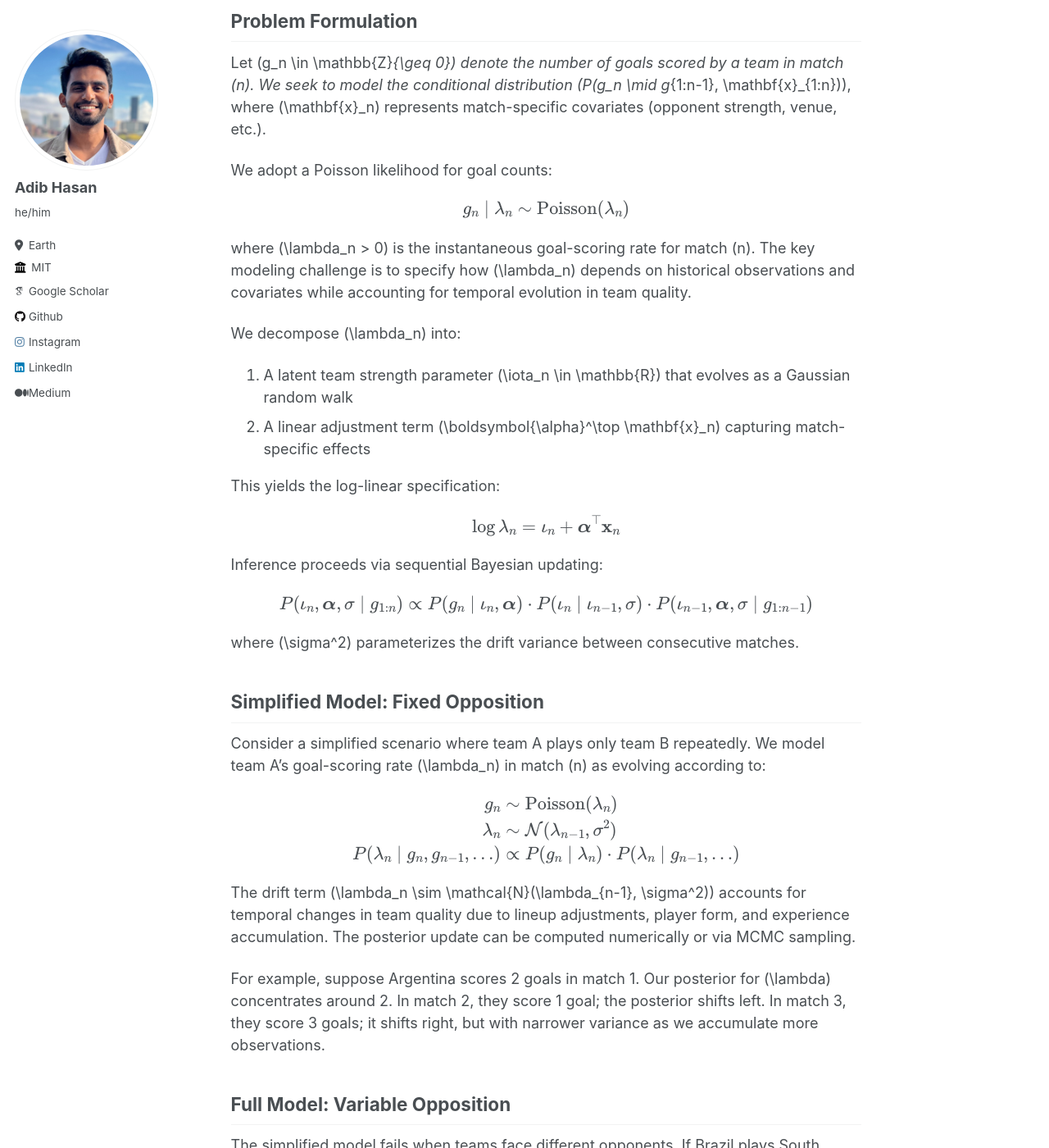
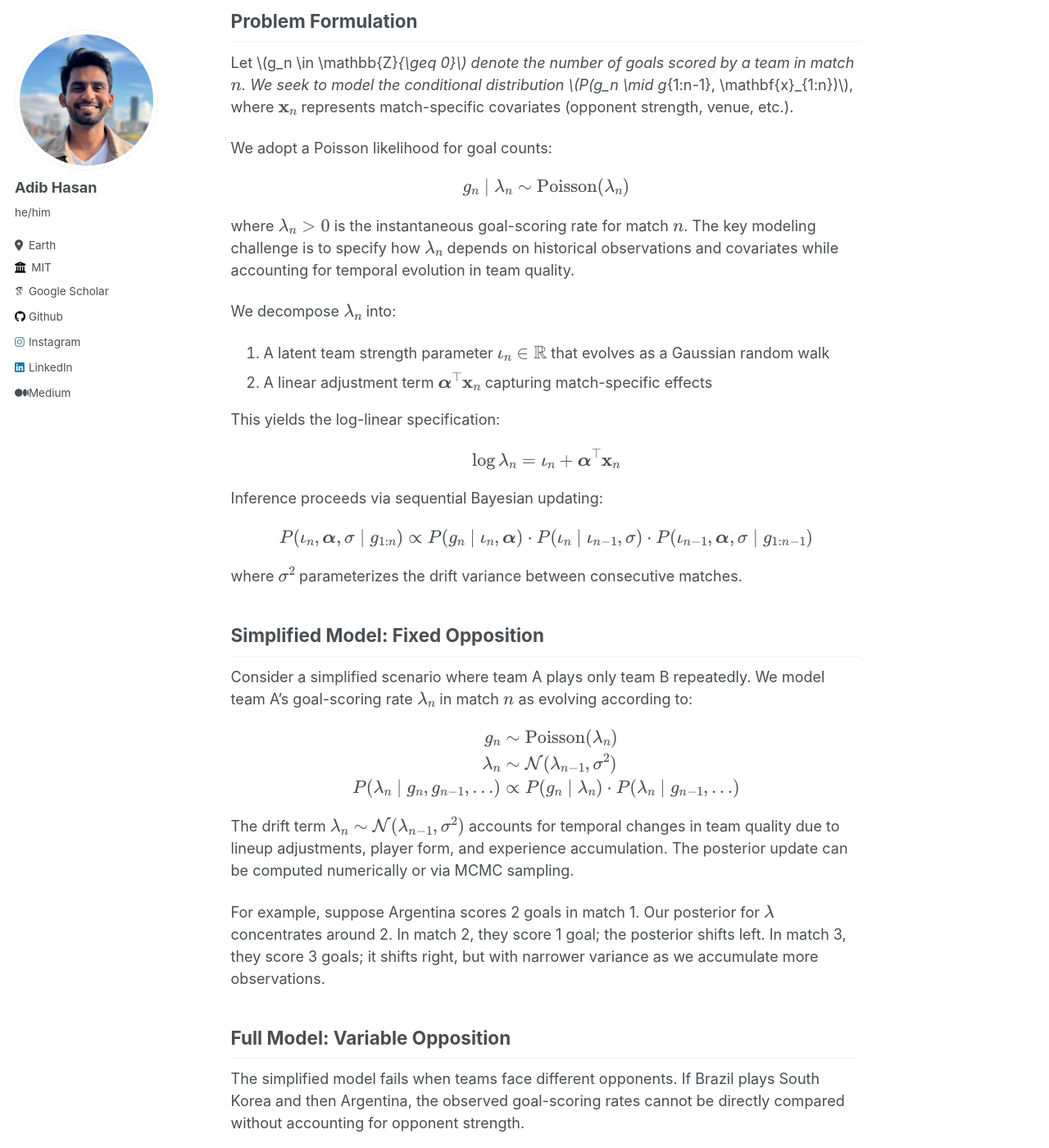
Before and after one commit to Neehan/neehan.github.io, a Jekyll site: the page built from _blog/bayesian-soccer-score.md, in a window 1280 px wide and 1400 px high, scrolled down 569 px. Shown: the whole window at 82% size. Built offline with Jekyll 4.4.1, drawn with Linux system fonts in a browser that asks for light colours; some web fonts are replaced; some of the changed text lies outside the part shown.

Commit message:
added bayesian soccer score

```diff
--- a/_blog/bayesian-soccer-score.md
+++ b/_blog/bayesian-soccer-score.md
@@ -11,7 +11,7 @@ I develop a probabilistic framework for predicting soccer match outcomes by mode
 
 ## Problem Formulation
 
-Let \(g_n \in \mathbb{Z}_{\geq 0}\) denote the number of goals scored by a team in match \(n\). We seek to model the conditional distribution \(P(g_n \mid g_{1:n-1}, \mathbf{x}_{1:n})\), where \(\mathbf{x}_n\) represents match-specific covariates (opponent strength, venue, etc.).
+Let \\(g_n \in \mathbb{Z}_{\geq 0}\\) denote the number of goals scored by a team in match \\(n\\). We seek to model the conditional distribution \\(P(g_n \mid g_{1:n-1}, \mathbf{x}_{1:n})\\), where \\(\mathbf{x}_n\\) represents match-specific covariates (opponent strength, venue, etc.).
 
 We adopt a Poisson likelihood for goal counts:
 
@@ -21,11 +21,11 @@ g_n \mid \lambda_n \sim \text{Poisson}(\lambda_n)
 
 $$
 
-where \(\lambda_n > 0\) is the instantaneous goal-scoring rate for match \(n\). The key modeling challenge is to specify how \(\lambda_n\) depends on historical observations and covariates while accounting for temporal evolution in team quality.
+where \\(\lambda_n > 0\\) is the instantaneous goal-scoring rate for match \\(n\\). The key modeling challenge is to specify how \\(\lambda_n\\) depends on historical observations and covariates while accounting for temporal evolution in team quality.
 
-We decompose \(\lambda_n\) into:
-1. A latent team strength parameter \(\iota_n \in \mathbb{R}\) that evolves as a Gaussian random walk
-2. A linear adjustment term \(\boldsymbol{\alpha}^\top \mathbf{x}_n\) capturing match-specific effects
+We decompose \\(\lambda_n\\) into:
+1. A latent team strength parameter \\(\iota_n \in \mathbb{R}\\) that evolves as a Gaussian random walk
+2. A linear adjustment term \\(\boldsymbol{\alpha}^\top \mathbf{x}_n\\) capturing match-specific effects
 
 This yields the log-linear specification:
 
@@ -43,11 +43,11 @@ P(\iota_n, \boldsymbol{\alpha}, \sigma \mid g_{1:n}) \propto P(g_n \mid \iota_n,
 
 $$
 
-where \(\sigma^2\) parameterizes the drift variance between consecutive matches.
+where \\(\sigma^2\\) parameterizes the drift variance between consecutive matches.
 
 ## Simplified Model: Fixed Opposition
 
-Consider a simplified scenario where team A plays only team B repeatedly. We model team A's goal-scoring rate \(\lambda_n\) in match \(n\) as evolving according to:
+Consider a simplified scenario where team A plays only team B repeatedly. We model team A's goal-scoring rate \\(\lambda_n\\) in match \\(n\\) as evolving according to:
 
 $$
 
@@ -59,21 +59,21 @@ P(\lambda_n \mid g_n, g_{n-1},\ldots) &\propto P(g_n\mid\lambda_n) \cdot P(\lamb
 
 $$
 
-The drift term \(\lambda_n \sim \mathcal{N}(\lambda_{n-1}, \sigma^2)\) accounts for temporal changes in team quality due to lineup adjustments, player form, and experience accumulation. The posterior update can be computed numerically or via MCMC sampling.
+The drift term \\(\lambda_n \sim \mathcal{N}(\lambda_{n-1}, \sigma^2)\\) accounts for temporal changes in team quality due to lineup adjustments, player form, and experience accumulation. The posterior update can be computed numerically or via MCMC sampling.
 
-For example, suppose Argentina scores 2 goals in match 1. Our posterior for \(\lambda\) concentrates around 2. In match 2, they score 1 goal; the posterior shifts left. In match 3, they score 3 goals; it shifts right, but with narrower variance as we accumulate more observations.
+For example, suppose Argentina scores 2 goals in match 1. Our posterior for \\(\lambda\\) concentrates around 2. In match 2, they score 1 goal; the posterior shifts left. In match 3, they score 3 goals; it shifts right, but with narrower variance as we accumulate more observations.
 
 ## Full Model: Variable Opposition
 
 The simplified model fails when teams face different opponents. If Brazil plays South Korea and then Argentina, the observed goal-scoring rates cannot be directly compared without accounting for opponent strength.
 
 We decompose team performance into:
-1. **Intrinsic strength** \(\iota_n\): Team quality against a standardized baseline opponent
+1. **Intrinsic strength** \\(\iota_n\\): Team quality against a standardized baseline opponent
 2. **Match-specific adjustments**: Covariates capturing opponent strength, match importance, venue effects, and player availability
 
-Let \(\mathbf{x}_n\) denote the covariate vector for match \(n\), including:
-- ELO rating difference \(E_n\)
-- Match importance \(m_n\) (e.g., World Cup vs. friendly)
+Let \\(\mathbf{x}_n\\) denote the covariate vector for match \\(n\\), including:
+- ELO rating difference \\(E_n\\)
+- Match importance \\(m_n\\) (e.g., World Cup vs. friendly)
 - Key player availability indicators
 - Home advantage
 
@@ -101,24 +101,24 @@ g_n &\sim \text{Poisson}(\lambda_n)
 $$
 
 Prior specification rationale:
-- **Coefficient prior** \(\mathcal{N}(0, 2^2)\): Appears weakly informative, but the exponential link function amplifies the effect. A coefficient two standard deviations from zero scales \(\lambda_n\) by a factor in \([e^{-4}, e^4] \approx [0.02, 54.6]\).
-- **Drift variance** \(\text{Gamma}(0.5, 1)\): Mean and variance of 0.5 reflect the expectation of gradual evolution in team strength between consecutive matches.
-- **Initial strength** \(\mathcal{N}(0.4, 0.7^2)\): World Cup matches average 2.8 goals total, suggesting approximately 1.4 goals per team. Setting \(\iota_0 \approx \log(1.4) \approx 0.34\) with moderate uncertainty.
+- **Coefficient prior** \\(\mathcal{N}(0, 2^2)\\): Appears weakly informative, but the exponential link function amplifies the effect. A coefficient two standard deviations from zero scales \\(\lambda_n\\) by a factor in \\([e^{-4}, e^4] \approx [0.02, 54.6]\\).
+- **Drift variance** \\(\text{Gamma}(0.5, 1)\\): Mean and variance of 0.5 reflect the expectation of gradual evolution in team strength between consecutive matches.
+- **Initial strength** \\(\mathcal{N}(0.4, 0.7^2)\\): World Cup matches average 2.8 goals total, suggesting approximately 1.4 goals per team. Setting \\(\iota_0 \approx \log(1.4) \approx 0.34\\) with moderate uncertainty.
 
 ## Results: Argentina vs. Australia
 
 I fit separate models for Argentina and Australia using historical match data from [eloratings.net](http://eloratings.net). Posterior inference was performed over a discretized parameter space of 200 × 200 × 400 = 16 million configurations.
 
 **Inferred model parameters for Argentina:**
-- \(\alpha_1\) (ELO coefficient): Large positive value, confirming that rating differentials strongly predict goal-scoring rates.
-- \(\alpha_2\) (match importance): Small negative coefficient, suggesting Argentina scores marginally fewer goals in high-stakes matches, likely due to facing stronger opposition in tournaments.
-- \(\iota_n\) trajectory: The 2002 and 2006 national teams exhibited peak intrinsic strength in recent history.
+- \\(\alpha_1\\) (ELO coefficient): Large positive value, confirming that rating differentials strongly predict goal-scoring rates.
+- \\(\alpha_2\\) (match importance): Small negative coefficient, suggesting Argentina scores marginally fewer goals in high-stakes matches, likely due to facing stronger opposition in tournaments.
+- \\(\iota_n\\) trajectory: The 2002 and 2006 national teams exhibited peak intrinsic strength in recent history.
 
 **Match prediction:**
 - Most likely scorelines: 1–0, 2–0
-- \(P(\text{Argentina win}) = 70.69\%\)
-- \(P(\text{Australia win}) = 9.97\%\)
-- \(P(\text{Draw}) = 19.34\%\)
+- \\(P(\text{Argentina win}) = 70.69\%\\)
+- \\(P(\text{Australia win}) = 9.97\%\\)
+- \\(P(\text{Draw}) = 19.34\%\\)
 
 Interpretation: In 11.3 million of the 16 million sampled futures, Argentina outscored Australia.
 
```
